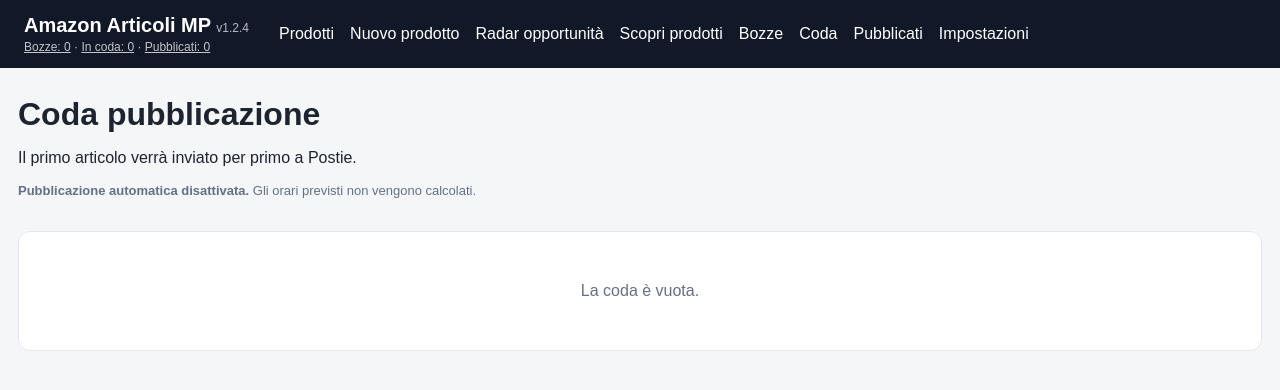
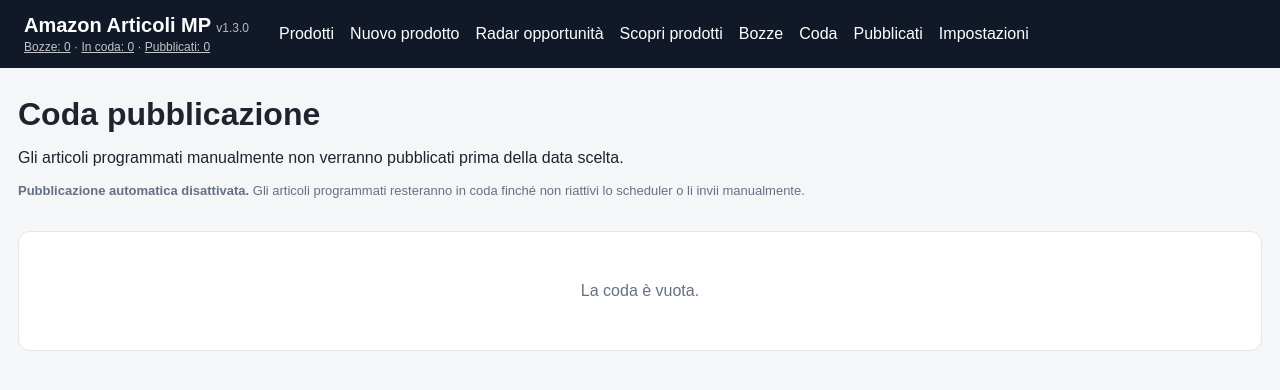
Before and after one commit to Niki206cc/amazonwp, a Flask app: page /queue in a window 1280 px wide. Shown: the top 390 px of the page. Run offline with Flask 3, Linux system fonts and the light colour scheme; data comes from the database, SQL or seed files in the repository; data that the repository does not hold is empty.

Commit message:
Add manual publish date calendar (#4)
* Add manual article publish date

* Add publish date calendar to article review

* Show manual publish dates in queue

* Bump version to 1.3.0

* Support manual publish dates for generated articles

```diff
--- a/app.py
+++ b/app.py
@@ -58,6 +58,13 @@ def _opportunity_from_form():
         return data if isinstance(data,dict) else None
     except Exception:return None
 
+def _scheduled_date_from_form():
+    value=request.form.get("scheduled_date","").strip()
+    if not value:return ""
+    if not re.fullmatch(r"\d{4}-\d{2}-\d{2}",value):raise RuntimeError("Data di pubblicazione non valida.")
+    if value<now()[:10]:raise RuntimeError("La data di pubblicazione non può essere nel passato.")
+    return value
+
 def scrape_amazon_product(url):
     url=(url or "").strip()
     if not url or "amazon.it" not in url.lower():raise RuntimeError("Inserisci un link prodotto Amazon.it valido.")
@@ -111,8 +118,9 @@ def _quality_enabled(settings):
 
 def publish_next():
     with app.app_context():
-        with get_db() as db:item=db.execute("""SELECT q.id qid,a.*,p.local_image,p.image_url,p.price product_price,p.category FROM queue q JOIN articles a ON a.id=q.article_id JOIN products p ON p.id=a.product_id ORDER BY q.position ASC LIMIT 1""").fetchone()
-        if not item:log("Scheduler: coda vuota");return
+        today=now()[:10]
+        with get_db() as db:item=db.execute("""SELECT q.id qid,a.*,p.local_image,p.image_url,p.price product_price,p.category FROM queue q JOIN articles a ON a.id=q.article_id JOIN products p ON p.id=a.product_id WHERE COALESCE(a.scheduled_date,'')='' OR a.scheduled_date<=? ORDER BY CASE WHEN COALESCE(a.scheduled_date,'')<>'' THEN 0 ELSE 1 END,a.scheduled_date,q.position ASC LIMIT 1""",(today,)).fetchone()
+        if not item:log("Scheduler: nessun articolo pubblicabile in questo momento");return
         settings=get_settings()
         if _quality_enabled(settings):
             quality_errors=validate_article(settings,dict(item),item["local_image"],item["image_url"],item["product_price"])
@@ -186,7 +194,7 @@ def product_generate(product_id):
     try:
         opportunity=_opportunity_from_form();settings=get_settings();result=generate_article(settings,article_payload(dict(product),settings),opportunity=opportunity);result["html"]=ensure_affiliate_links(result.get("html",""),settings.get("amazon_partner_tag",""))
         with get_db() as db:cur=db.execute("""INSERT INTO articles(product_id,title,alt_titles,meta_description,excerpt,html,ai_engine,status,created_at,updated_at) VALUES(?,?,?,?,?,?,?,'draft',?,?)""",(product_id,result["title"],json.dumps(result["alt_titles"],ensure_ascii=False),result.get("meta_description",""),result.get("excerpt",""),result["html"],result["engine"],now(),now()));article_id=cur.lastrowid
-        flash("Articolo generato.","success");return redirect(url_for("article_edit",article_id=article_id))
+        flash("Articolo generato. Ora puoi scegliere anche la data di pubblicazione.","success");return redirect(url_for("article_edit",article_id=article_id))
     except Exception as exc:log(f"Generazione AI fallita: {exc}","ERROR");flash(str(exc),"error");return redirect(url_for("product_edit",product_id=product_id))
 
 @app.route("/article/<int:article_id>",methods=["GET","POST"])
@@ -194,11 +202,13 @@ def article_edit(article_id):
     with get_db() as db:article=db.execute("SELECT a.*,p.title product_title,p.amazon_url,p.local_image,p.image_url FROM articles a JOIN products p ON p.id=a.product_id WHERE a.id=?",(article_id,)).fetchone()
     if not article:return "Articolo non trovato",404
     if request.method=="POST":
+        try:scheduled_date=_scheduled_date_from_form()
+        except Exception as exc:flash(str(exc),"error");return redirect(url_for("article_edit",article_id=article_id))
         titles=[request.form.get(f"alt_title_{i}","").strip() for i in range(1,6)];html=ensure_affiliate_links(request.form.get("html",""),get_settings().get("amazon_partner_tag",""))
-        with get_db() as db:db.execute("""UPDATE articles SET title=?,alt_titles=?,meta_description=?,excerpt=?,html=?,updated_at=? WHERE id=?""",(request.form.get("title",""),json.dumps(titles,ensure_ascii=False),request.form.get("meta_description",""),request.form.get("excerpt",""),html,now(),article_id))
+        with get_db() as db:db.execute("""UPDATE articles SET title=?,alt_titles=?,meta_description=?,excerpt=?,html=?,scheduled_date=?,updated_at=? WHERE id=?""",(request.form.get("title",""),json.dumps(titles,ensure_ascii=False),request.form.get("meta_description",""),request.form.get("excerpt",""),html,scheduled_date,now(),article_id))
         flash("Articolo salvato.","success");return redirect(url_for("article_edit",article_id=article_id))
     alt_titles=(json.loads(article["alt_titles"] or "[]")+[""]*5)[:5];preview_image=url_for("uploads",filename=Path(article["local_image"]).name) if article["local_image"] else article["image_url"] or ""
-    return render_template("article_edit.html",article=article,alt_titles=alt_titles,preview_image=preview_image)
+    return render_template("article_edit.html",article=article,alt_titles=alt_titles,preview_image=preview_image,today=now()[:10])
 
 @app.post("/article/<int:article_id>/delete")
 def article_delete(article_id):
@@ -206,14 +216,19 @@ def article_delete(article_id):
         article=db.execute("SELECT product_id,title FROM articles WHERE id=?",(article_id,)).fetchone()
         if not article:flash("Articolo non trovato.","error");return redirect(url_for("index"))
         product_id=article["product_id"];db.execute("DELETE FROM queue WHERE article_id=?",(article_id,));db.execute("DELETE FROM articles WHERE id=?",(article_id,))
-    normalize_queue();flash("Articolo eliminato.","success");return redirect(url_for("product_edit",product_id=product_id))
+    normalize_queue();flash("Prodotto eliminato insieme agli articoli collegati.","success");return redirect(url_for("product_edit",product_id=product_id))
 
 @app.post("/article/<int:article_id>/approve")
 def article_approve(article_id):
+    try:scheduled_date=_scheduled_date_from_form()
+    except Exception as exc:flash(str(exc),"error");return redirect(url_for("article_edit",article_id=article_id))
     with get_db() as db:
         existing=db.execute("SELECT 1 FROM queue WHERE article_id=?",(article_id,)).fetchone()
+        db.execute("UPDATE articles SET scheduled_date=?,updated_at=? WHERE id=?",(scheduled_date,now(),article_id))
         if not existing:pos=db.execute("SELECT COALESCE(MAX(position),0)+1 p FROM queue").fetchone()["p"];db.execute("INSERT INTO queue(article_id,position,approved_at) VALUES(?,?,?)",(article_id,pos,now()));db.execute("UPDATE articles SET status='queued',updated_at=? WHERE id=?",(now(),article_id))
-    flash("Articolo approvato e messo in coda.","success");return redirect(url_for("queue_page"))
+    if scheduled_date:flash(f"Articolo approvato e programmato dal {scheduled_date}.","success")
+    else:flash("Articolo approvato e messo in coda.","success")
+    return redirect(url_for("queue_page"))
 
 @app.post("/article/<int:article_id>/send-now")
 def article_send_now(article_id):
@@ -252,9 +267,13 @@ def published_page():
 @app.route("/queue")
 def queue_page():
     settings=get_settings()
-    with get_db() as db:rows=db.execute("""SELECT q.id qid,q.position,a.id article_id,a.title,a.status,a.error,p.title product_title,p.local_image,p.image_url,p.category FROM queue q JOIN articles a ON a.id=q.article_id JOIN products p ON p.id=a.product_id ORDER BY q.position""").fetchall()
+    with get_db() as db:rows=db.execute("""SELECT q.id qid,q.position,a.id article_id,a.title,a.status,a.error,a.scheduled_date,p.title product_title,p.local_image,p.image_url,p.category FROM queue q JOIN articles a ON a.id=q.article_id JOIN products p ON p.id=a.product_id ORDER BY q.position""").fetchall()
     items=[dict(row) for row in rows];slots=next_publish_slots(settings,len(items))
-    for index,item in enumerate(items):item["scheduled_at"]=slots[index].strftime("%d/%m/%Y %H:%M") if index<len(slots) else "";item["similar_warning"]=index>0 and are_similar_products(items[index-1],item)
+    for index,item in enumerate(items):
+        if item.get("scheduled_date"):
+            parts=item["scheduled_date"].split("-");item["manual_scheduled_date"]=f"{parts[2]}/{parts[1]}/{parts[0]}" if len(parts)==3 else item["scheduled_date"];item["scheduled_at"]=""
+        else:item["manual_scheduled_date"]="";item["scheduled_at"]=slots[index].strftime("%d/%m/%Y %H:%M") if index<len(slots) else ""
+        item["similar_warning"]=index>0 and are_similar_products(items[index-1],item)
     return render_template("queue.html",items=items,scheduler_enabled=settings.get("scheduler_enabled")=="1")
 
 @app.post("/queue/<int:qid>/<direction>")
--- a/database.py
+++ b/database.py
@@ -52,6 +52,7 @@ def init_db():
             created_at TEXT NOT NULL,
             updated_at TEXT NOT NULL,
             published_at TEXT,
+            scheduled_date TEXT,
             error TEXT,
             FOREIGN KEY(product_id) REFERENCES products(id) ON DELETE CASCADE
         );
@@ -77,6 +78,10 @@ def init_db():
             created_at TEXT NOT NULL
         );
         """)
+
+        article_columns = {row["name"] for row in db.execute("PRAGMA table_info(articles)")}
+        if "scheduled_date" not in article_columns:
+            db.execute("ALTER TABLE articles ADD COLUMN scheduled_date TEXT")
 
         defaults = {
             "ai_engine": "openai",
--- a/templates/base.html
+++ b/templates/base.html
@@ -9,7 +9,7 @@
 <body>
 <header class="topbar">
   <div>
-    <div class="brand">Amazon Articoli MP <span style="font-size:12px;opacity:.7;font-weight:400">v1.2.4</span></div>
+    <div class="brand">Amazon Articoli MP <span style="font-size:12px;opacity:.7;font-weight:400">v1.3.0</span></div>
     <div style="font-size:12px;opacity:.75;margin-top:3px"><a href="{{ url_for('drafts_page') }}" style="color:inherit;text-decoration:underline">Bozze: {{ ui_counts.drafts }}</a> · <a href="{{ url_for('queue_page') }}" style="color:inherit;text-decoration:underline">In coda: {{ ui_counts.queued }}</a> · <a href="{{ url_for('published_page') }}" style="color:inherit;text-decoration:underline">Pubblicati: {{ ui_counts.published }}</a></div>
   </div>
   <nav>
--- a/templates/queue.html
+++ b/templates/queue.html
@@ -3,8 +3,8 @@
 <div class="page-head">
   <div>
     <h1>Coda pubblicazione</h1>
-    <p>Il primo articolo verrà inviato per primo a Postie.</p>
-    {% if not scheduler_enabled %}<p class="muted"><strong>Pubblicazione automatica disattivata.</strong> Gli orari previsti non vengono calcolati.</p>{% endif %}
+    <p>Gli articoli programmati manualmente non verranno pubblicati prima della data scelta.</p>
+    {% if not scheduler_enabled %}<p class="muted"><strong>Pubblicazione automatica disattivata.</strong> Gli articoli programmati resteranno in coda finché non riattivi lo scheduler o li invii manualmente.</p>{% endif %}
   </div>
 </div>
 <div class="panel">
@@ -17,7 +17,11 @@
   <div class="grow">
     <strong>{{ i.title }}</strong>
     <div class="muted">{{ i.product_title }}</div>
-    {% if i.scheduled_at %}<div style="font-size:13px;margin-top:4px"><strong>Pubblicazione prevista:</strong> {{ i.scheduled_at }}</div>{% endif %}
+    {% if i.manual_scheduled_date %}
+      <div style="font-size:13px;margin-top:4px"><strong>Programmato manualmente:</strong> {{ i.manual_scheduled_date }} · prima fascia utile</div>
+    {% elif i.scheduled_at %}
+      <div style="font-size:13px;margin-top:4px"><strong>Pubblicazione prevista:</strong> {{ i.scheduled_at }}</div>
+    {% endif %}
     {% if i.similar_warning %}<div style="font-size:13px;margin-top:4px;color:#a66400"><strong>Attenzione:</strong> prodotto simile a quello precedente in coda.</div>{% endif %}
     {% if i.error %}<div style="font-size:13px;margin-top:4px;color:#b42318"><strong>Ultimo problema:</strong> {{ i.error }}</div>{% endif %}
   </div>
```
Also changed, not shown: templates/article_edit.html (+15 -1 lines).
